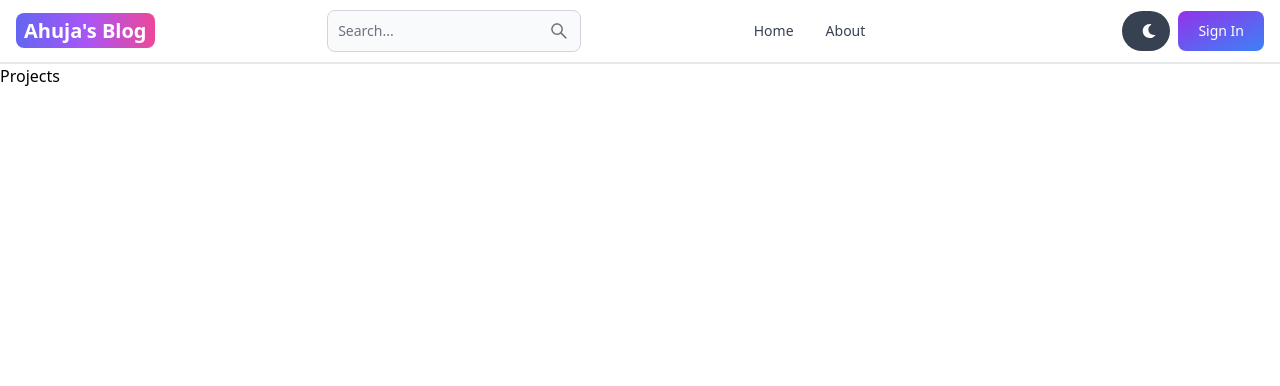
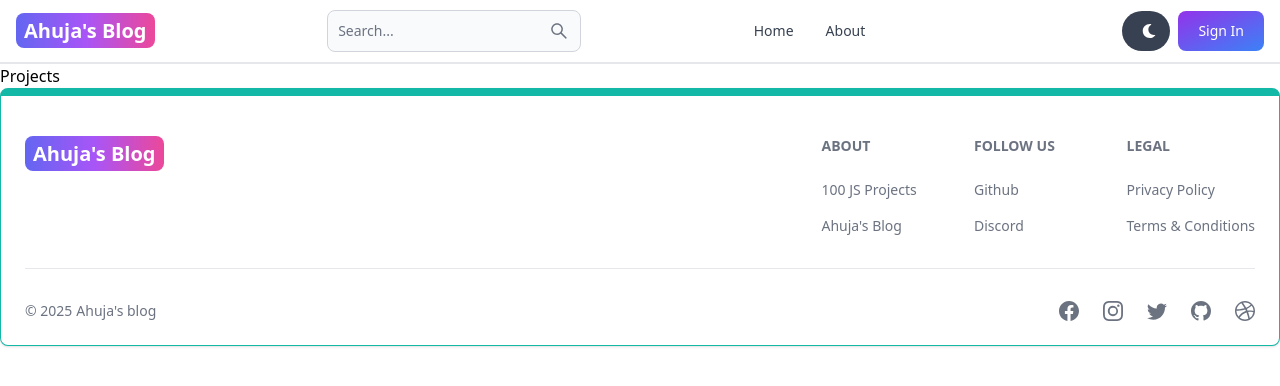
Before and after one commit to Sushant-Ahuja-13/mern-blog, a React (Vite) app in the folder client/: page /projects in a window 1280 px wide. Shown: the top 386 px of the page. Built offline with nearby package versions, Linux system fonts and the light colour scheme.

Commit message:
create a footer component

```diff
--- a/client/src/App.jsx
+++ b/client/src/App.jsx
@@ -7,6 +7,7 @@
 import Dashboard from "./pages/Dashboard";
 import Projects from "./pages/Projects";
 import Header from "./components/Header";
+import FooterCom from "./components/FooterCom";
 export default function App() {
   return (
     <BrowserRouter>
@@ -19,6 +20,7 @@
         <Route path="/dashboard" element={<Dashboard />} />
         <Route path="/projects" element={<Projects />} />
       </Routes>
+      <FooterCom />
     </BrowserRouter>
   );
 }
--- /dev/null
+++ b/client/src/components/FooterCom.jsx
@@ -0,0 +1,97 @@
+import {
+  Footer,
+  FooterCopyright,
+  FooterLink,
+  FooterLinkGroup,
+  FooterIcon,
+  FooterTitle,
+  FooterDivider,
+} from "flowbite-react";
+import { Link } from "react-router-dom";
+import {
+  BsFacebook,
+  BsInstagram,
+  BsTwitter,
+  BsGithub,
+  BsDribbble,
+} from "react-icons/bs";
+
+export default function FooterCom() {
+  return (
+    <Footer container className="border border-t-8 border-teal-500">
+      <div className="w-full max-w-7xl mx-auto">
+        <div className="grid w-full justify-between sm:flex md:grid-cols-1">
+          <div className="mt-5">
+            <Link
+              to="/"
+              className="self-center whitespace-nowrap text-lg sm:text-xl font-semibold dark:text-white"
+            >
+              <span className="px-2 py-1 bg-gradient-to-r from-indigo-500 via-purple-500 to-pink-500 rounded-lg text-white">
+                Ahuja's Blog
+              </span>
+            </Link>
+          </div>
+          <div className="grid grid-cols-2 gap-8 mt-4 sm:grid-cols-3 sm:gap-6">
+            <div>
+              <FooterTitle title="About" />
+              <FooterLinkGroup col>
+                <FooterLink
+                  href="https://www.100jsprojects.com"
+                  target="_blank"
+                  rel="noopener noreferrer"
+                >
+                  100 JS Projects
+                </FooterLink>
+                <FooterLink
+                  href="/about"
+                  target="_blank"
+                  rel="noopener noreferrer"
+                >
+                  Ahuja's Blog
+                </FooterLink>
+              </FooterLinkGroup>
+            </div>
+            <div>
+              <FooterTitle title="Follow us" />
+              <FooterLinkGroup col>
+                <FooterLink
+                  href="https://github.com/Sushant-Ahuja-13"
+                  target="_blank"
+                  rel="noopener noreferrer"
+                >
+                  Github
+                </FooterLink>
+                <FooterLink href="#">Discord</FooterLink>
+              </FooterLinkGroup>
+            </div>
+            <div>
+              <FooterTitle title="Legal" />
+              <FooterLinkGroup col>
+                <FooterLink href="#">Privacy Policy</FooterLink>
+                <FooterLink href="#">Terms &amp; Conditions</FooterLink>
+              </FooterLinkGroup>
+            </div>
+          </div>
+        </div>
+        <FooterDivider />
+        <div className="w-full sm:flex sm:items-center sm:justify-between">
+          <FooterCopyright
+            href="#"
+            by="Ahuja's blog"
+            year={new Date().getFullYear()}
+          />
+          <div className="flex gap-6 sm:mt-0 mt-4 sm:justify-center">
+            <FooterIcon href="#" icon={BsFacebook} />
+            <FooterIcon href="#" icon={BsInstagram} />
+            <FooterIcon href="#" icon={BsTwitter} />
+            <FooterIcon
+              href="https://github.com/Sushant-Ahuja-13"
+              icon={BsGithub}
+            />
+            <FooterIcon href="#" icon={BsDribbble} />
+          </div>
+        </div>
+      </div>
+    </Footer>
+  );
+}
```
